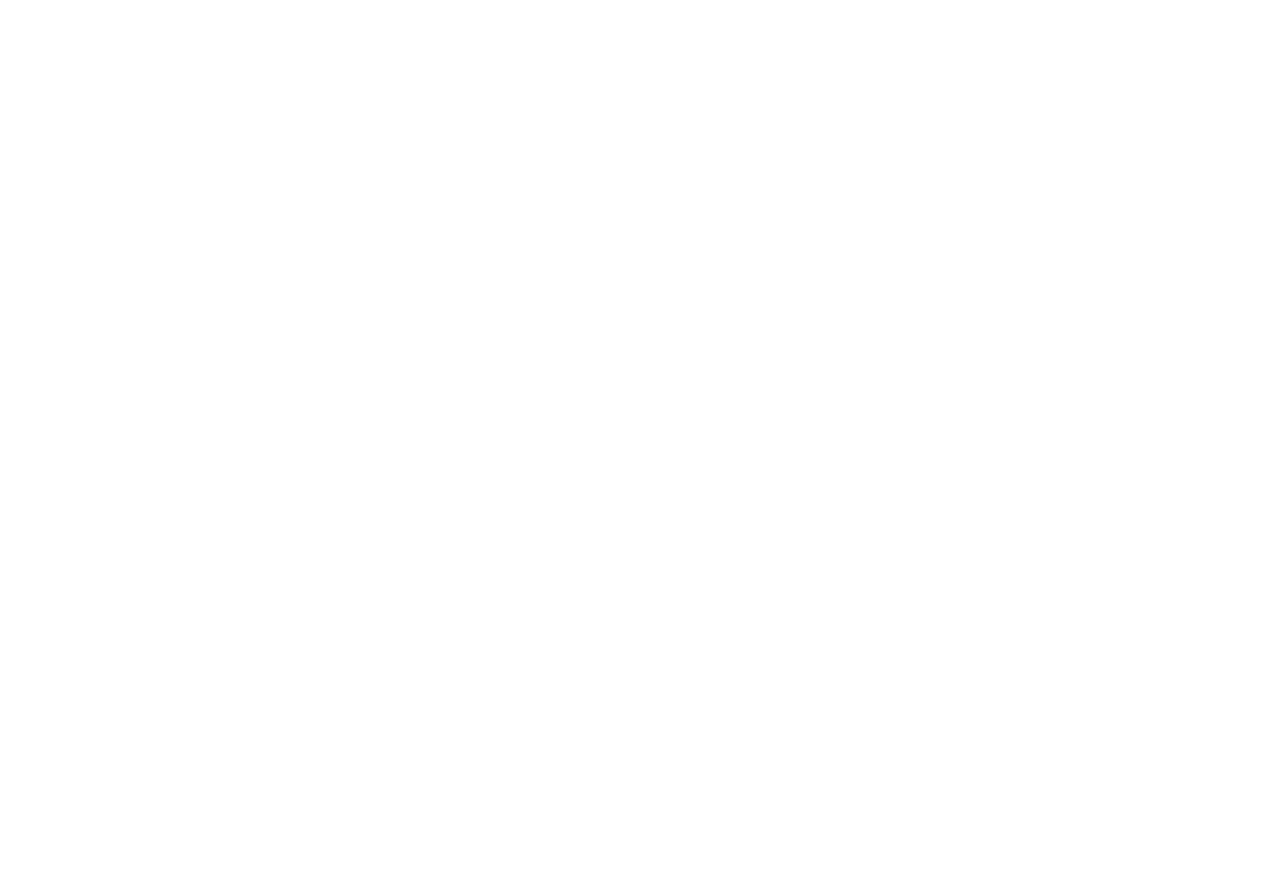
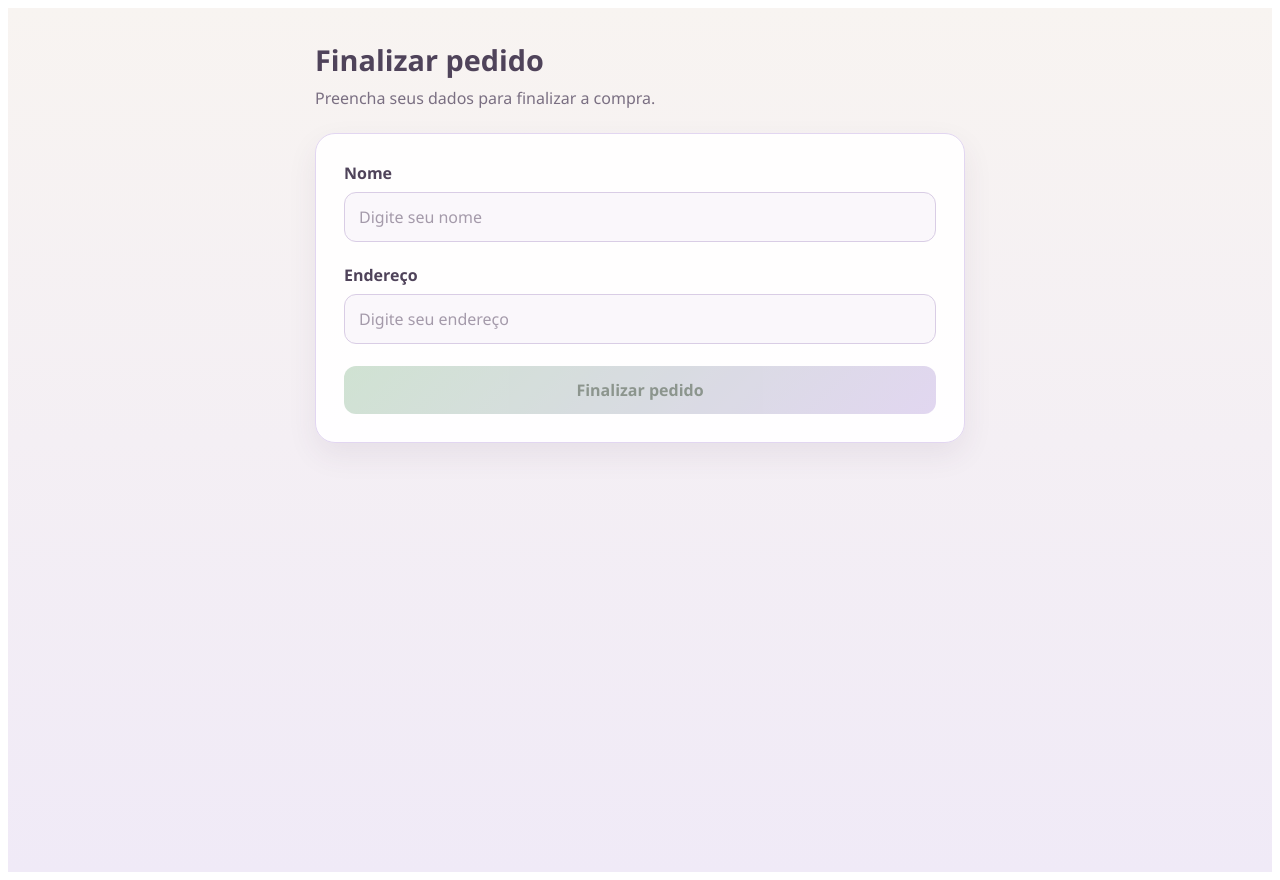
Before and after one commit to womakers-squad-jaqueline-goes/mini-e-commerce, an Angular app: page /checkout in a window 1280 px wide. Before the commit this address led to /. Before the commit the page ends 800 px from the top, so only its background shows below. Built offline with nearby package versions, Linux system fonts and the light colour scheme.

Commit message:
feat: feito o checkout de validação e instalei uma biblioteca.

```diff
--- a/angular.json
+++ b/angular.json
@@ -2,7 +2,8 @@
   "$schema": "./node_modules/@angular/cli/lib/config/schema.json",
   "version": 1,
   "cli": {
-    "packageManager": "npm"
+    "packageManager": "npm",
+    "analytics": "738e5b81-ce3c-4702-92be-303f942837c3"
   },
   "newProjectRoot": "projects",
   "projects": {
--- a/package.json
+++ b/package.json
@@ -14,6 +14,7 @@
     "@angular/common": "^22.1.0",
     "@angular/compiler": "^22.1.0",
     "@angular/core": "^22.1.0",
+    "@angular/forms": "^22.1.6",
     "@angular/platform-browser": "^22.1.0",
     "@angular/router": "^22.1.0",
     "rxjs": "~7.8.0",
--- /dev/null
+++ b/src/app/component/checkout/checkout.css
@@ -0,0 +1,161 @@
+:host {
+    display: block;
+    min-height: 100vh;
+    padding: 32px;
+
+    background: linear-gradient(
+        180deg,
+        #f8f4f1 0%,
+        #f0eaf7 100%
+    );
+
+    font-family: 'Segoe UI', Tahoma, Geneva, Verdana, sans-serif;
+}
+
+.checkout-container {
+    width: min(100%, 650px);
+    margin: 0 auto;
+}
+
+.cabecalho {
+    margin-bottom: 24px;
+}
+
+h2 {
+    margin: 0;
+    color: #4f435a;
+    font-size: clamp(1.8rem, 2vw, 2.6rem);
+}
+
+.subtitulo {
+    margin-top: 8px;
+    color: #7a6f82;
+}
+
+.checkout-card {
+    padding: 28px;
+    background: rgba(255, 255, 255, 0.96);
+
+    border: 1px solid #e2d6f1;
+    border-radius: 20px;
+
+    box-shadow: 0 12px 30px rgba(71, 53, 88, 0.08);
+}
+
+.form-group {
+    margin-bottom: 22px;
+}
+
+label {
+    display: block;
+    margin-bottom: 8px;
+
+    color: #4f435a;
+    font-weight: 600;
+}
+
+input {
+    width: 100%;
+    box-sizing: border-box;
+
+    padding: 13px 14px;
+
+    border: 1px solid #d9cde5;
+    border-radius: 12px;
+
+    background: #faf7fb;
+    color: #4f435a;
+
+    font-family: inherit;
+    font-size: 1rem;
+
+    outline: none;
+
+    transition:
+        border-color 0.2s ease,
+        box-shadow 0.2s ease,
+        background 0.2s ease;
+}
+
+input:focus {
+    border-color: #c9b6e4;
+
+    background: #ffffff;
+
+    box-shadow: 0 0 0 3px rgba(201, 182, 228, 0.25);
+}
+
+input::placeholder {
+    color: #a49aaa;
+}
+
+input.ng-invalid.ng-touched {
+    border-color: #c98f9b;
+    background: #fff9fa;
+}
+
+.error {
+    margin-top: 7px;
+
+    color: #a45c69;
+    font-size: 0.85rem;
+}
+
+button {
+    width: 100%;
+
+    padding: 13px 16px;
+
+    border: none;
+    border-radius: 12px;
+
+    background: linear-gradient(
+        135deg,
+        #a9cbae 0%,
+        #c9b6e4 100%
+    );
+
+    color: #2f4032;
+
+    font-family: inherit;
+    font-size: 1rem;
+    font-weight: 600;
+
+    cursor: pointer;
+
+    transition:
+        filter 0.2s ease,
+        transform 0.2s ease;
+}
+
+button:hover:not(:disabled) {
+    filter: brightness(0.98);
+    transform: translateY(-1px);
+}
+
+button:disabled {
+    opacity: 0.55;
+    cursor: not-allowed;
+}
+
+.success {
+    margin-top: 20px;
+    padding: 18px;
+
+    border: 1px solid #c9dfcc;
+    border-radius: 16px;
+
+    background: #f3faf4;
+    color: #2f4032;
+
+    text-align: center;
+}
+
+.success h3 {
+    margin: 0 0 6px;
+    color: #4f435a;
+}
+
+.success p {
+    margin: 0;
+}
--- /dev/null
+++ b/src/app/component/checkout/checkout.html
@@ -0,0 +1,102 @@
+<div class="checkout-container">
+
+    <div class="cabecalho">
+        <h2>Finalizar pedido</h2>
+        <p class="subtitulo">
+            Preencha seus dados para finalizar a compra.
+        </p>
+    </div>
+
+    <div class="checkout-card">
+
+        <form
+            [formGroup]="checkoutForm"
+            (ngSubmit)="finalizarPedido()"
+        >
+
+            <div class="form-group">
+
+                <label for="nome">
+                    Nome
+                </label>
+
+                <input
+                    id="nome"
+                    type="text"
+                    formControlName="nome"
+                    placeholder="Digite seu nome"
+                >
+
+                <div
+                    class="error"
+                    *ngIf="nome?.invalid && nome?.touched"
+                >
+
+                    <span *ngIf="nome?.errors?.['required']">
+                        O nome é obrigatório.
+                    </span>
+
+                    <span *ngIf="nome?.errors?.['minlength']">
+                        O nome deve ter pelo menos 3 caracteres.
+                    </span>
+
+                </div>
+
+            </div>
+
+
+            <div class="form-group">
+
+                <label for="endereco">
+                    Endereço
+                </label>
+
+                <input
+                    id="endereco"
+                    type="text"
+                    formControlName="endereco"
+                    placeholder="Digite seu endereço"
+                >
+
+                <div
+                    class="error"
+                    *ngIf="endereco?.invalid && endereco?.touched"
+                >
+
+                    <span *ngIf="endereco?.errors?.['required']">
+                        O endereço é obrigatório.
+                    </span>
+
+                    <span *ngIf="endereco?.errors?.['minlength']">
+                        O endereço deve ter pelo menos 5 caracteres.
+                    </span>
+
+                </div>
+
+            </div>
+
+
+            <button
+                type="submit"
+                [disabled]="checkoutForm.invalid"
+            >
+                Finalizar pedido
+            </button>
+
+        </form>
+
+
+        <div
+            class="success"
+            *ngIf="pedidoFinalizado"
+        >
+            <h3>Pedido finalizado!</h3>
+
+            <p>
+                Seu pedido foi enviado com sucesso.
+            </p>
+        </div>
+
+    </div>
+
+</div>
--- /dev/null
+++ b/src/app/component/checkout/checkout.ts
@@ -0,0 +1,81 @@
+import { Component } from '@angular/core';
+
+import {
+  FormBuilder,
+  FormGroup,
+  ReactiveFormsModule,
+  Validators
+} from '@angular/forms';
+
+import { CommonModule } from '@angular/common';
+
+@Component({
+  selector: 'app-checkout',
+
+  imports: [
+    CommonModule,
+    ReactiveFormsModule
+  ],
+
+  templateUrl: './checkout.html',
+
+  styleUrl: './checkout.css'
+})
+export class Checkout {
+
+  checkoutForm: FormGroup;
+
+  pedidoFinalizado = false;
+
+  constructor(private fb: FormBuilder) {
+
+    this.checkoutForm = this.fb.group({
+
+      nome: [
+        '',
+        [
+          Validators.required,
+          Validators.minLength(3)
+        ]
+      ],
+
+      endereco: [
+        '',
+        [
+          Validators.required,
+          Validators.minLength(5)
+        ]
+      ]
+
+    });
+
+  }
+
+  finalizarPedido(): void {
+
+    if (this.checkoutForm.invalid) {
+
+      this.checkoutForm.markAllAsTouched();
+
+      return;
+    }
+
+    this.pedidoFinalizado = true;
+
+    console.log(this.checkoutForm.value);
+
+  }
+
+  get nome() {
+
+    return this.checkoutForm.get('nome');
+
+  }
+
+  get endereco() {
+
+    return this.checkoutForm.get('endereco');
+
+  }
+
+}
```
Also changed, not shown: src/app/app.routes.ts (+13 -4 lines), 2 other files (tests, documents, lock files or other folders).
